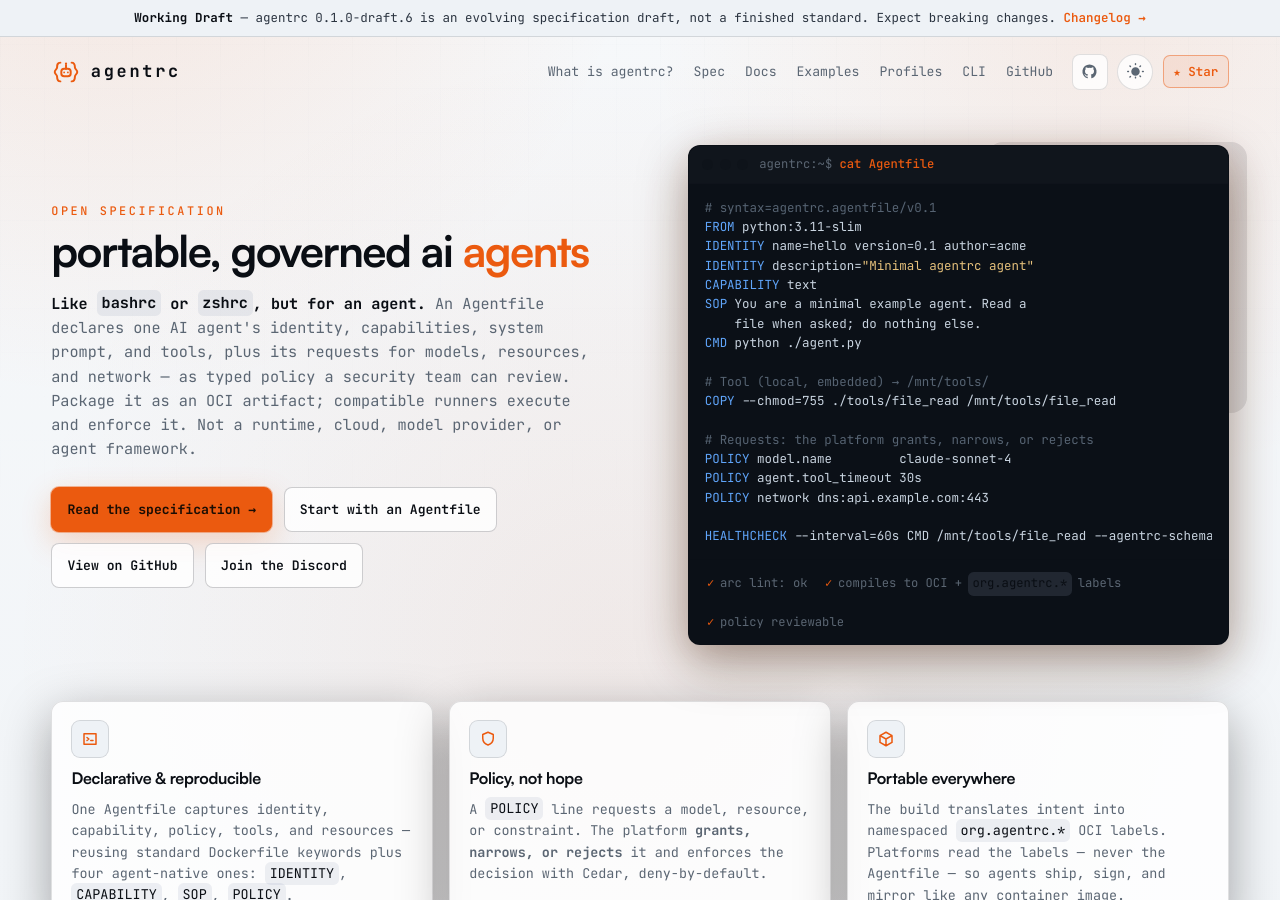
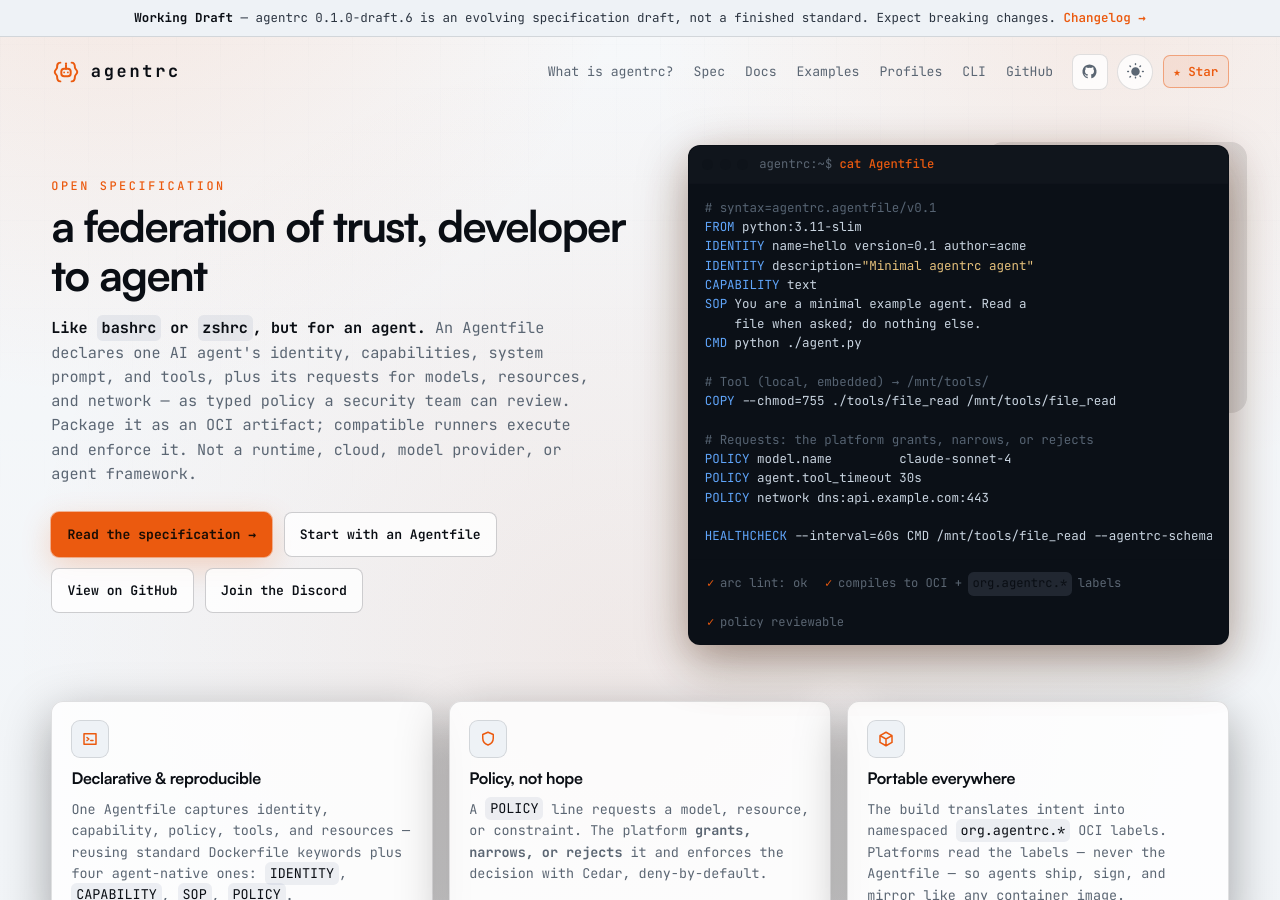
Before and after one commit to adeelahmad/agentrc, a Jekyll site: the page built from index.md, in a window 1280 px wide and 900 px high. Built offline with Jekyll 4.4.1, drawn with Linux system fonts in a browser that asks for light colours; part of the change alters nothing that is shown.

Commit message:
feat(site): auto-typing rotating hero headline (3 taglines)
Typewriter effect cycles: 'portable, governed ai agents' → 'a federation of
trust, developer to agent' → 'secure boundaries for agentic apps', with the
blinking orange cursor. First phrase is static in the HTML (SEO / no-JS);
reduced-motion keeps it static.

Co-Authored-By: Claude Opus 4.8 <noreply@anthropic.com>
Claude-Session: https://claude.ai/code/session_01EfxKpVAgKWcpqfUQJXKEnK

```diff
--- a/index.md
+++ b/index.md
@@ -7,7 +7,7 @@ permalink: /
 <section class="hero">
   <div>
     <div class="eyebrow">Open specification</div>
-    <h1 style="margin:.3rem 0 .8rem">portable, governed ai <span style="color:var(--accent)">agents<span class="term-cursor">_</span></span></h1>
+    <h1 style="margin:.3rem 0 .8rem;min-height:2.3em"><span id="rotator">portable, governed ai agents</span><span class="term-cursor" aria-hidden="true">_</span></h1>
     <p class="lead"><strong style="color:var(--text-strong)">Like <code>bashrc</code> or <code>zshrc</code>, but for an agent.</strong> An Agentfile declares one AI agent's identity, capabilities, system prompt, and tools, plus its requests for models, resources, and network — as typed policy a security team can review. Package it as an OCI artifact; compatible runners execute and enforce it. Not a runtime, cloud, model provider, or agent framework.</p>
     <div class="cta-row">
       <a class="button primary" href="{{ '/spec/' | relative_url }}">Read the specification →</a>
@@ -173,3 +173,30 @@ ghcr.io/you/hello:0.1</code></pre>
   <span class="pill">Secrets deferred</span>
 </div>
 <p class="muted" style="font-size:.84rem;margin-top:1.1rem">The project is published as a standards-style repository: specification first, reference tooling second.</p>
+
+<script>
+(function () {
+  var el = document.getElementById('rotator');
+  if (!el) return;
+  var phrases = [
+    'portable, governed ai agents',
+    'a federation of trust, developer to agent',
+    'secure boundaries for agentic apps'
+  ];
+  // Respect reduced-motion: leave the static first phrase in place.
+  if (window.matchMedia && window.matchMedia('(prefers-reduced-motion: reduce)').matches) return;
+  var pi = 0, ci = phrases[0].length, deleting = true;
+  function tick() {
+    var p = phrases[pi];
+    if (!deleting) {
+      ci++; el.textContent = p.slice(0, ci);
+      if (ci === p.length) { deleting = true; return setTimeout(tick, 1900); }
+      return setTimeout(tick, 45);
+    }
+    ci--; el.textContent = p.slice(0, ci);
+    if (ci === 0) { deleting = false; pi = (pi + 1) % phrases.length; return setTimeout(tick, 420); }
+    return setTimeout(tick, 28);
+  }
+  setTimeout(tick, 2000);
+})();
+</script>
```
